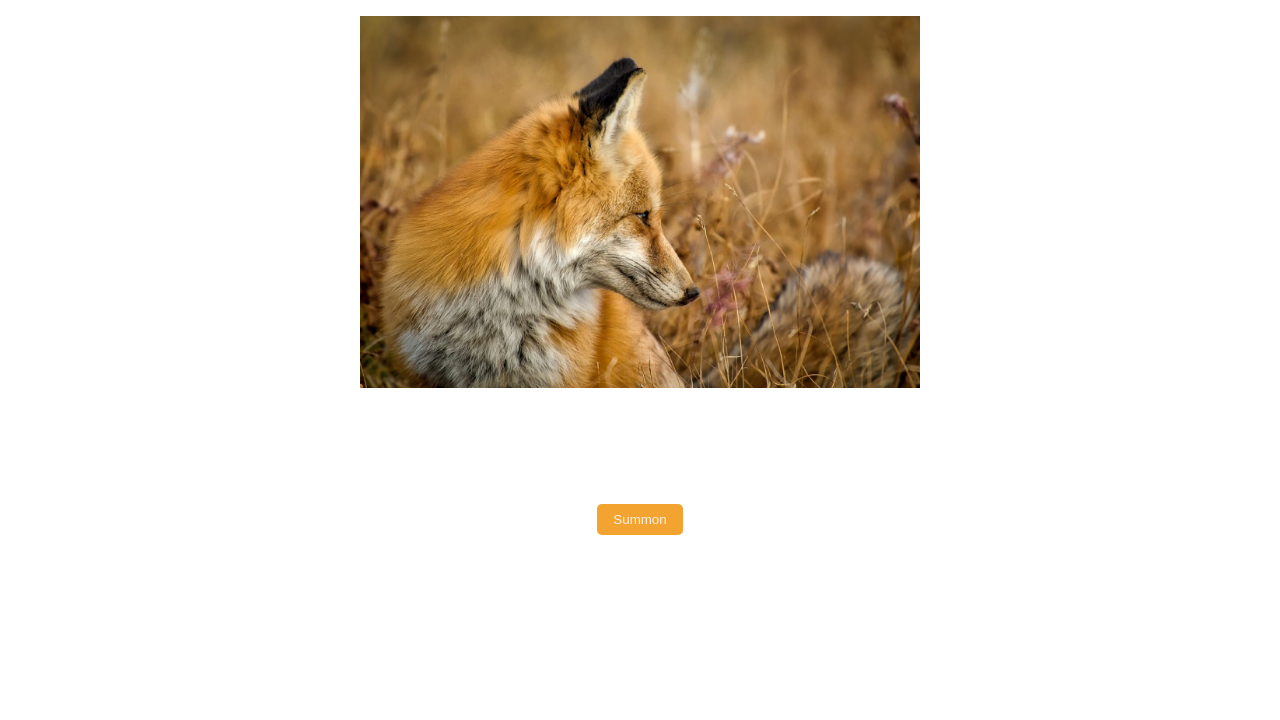
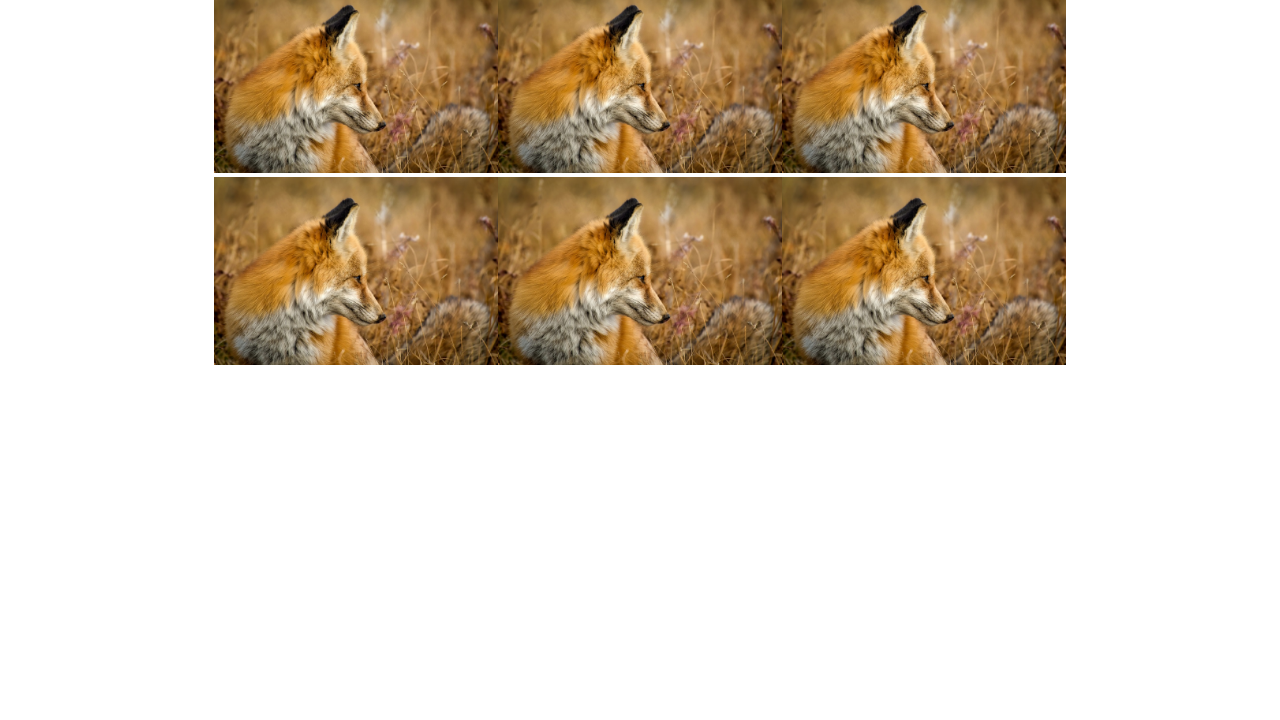
Before and after one commit to rskidmore1/ajax-project, a website: page index.html in a window 1280 px wide. Shown: the part 80-800 px from the top of the page. Drawn offline with Linux system fonts and the light colour scheme.

```diff
--- a/index.html
+++ b/index.html
@@ -1,5 +1,6 @@
 <!DOCTYPE html>
 <html lang="en">
+
 <head>
   <meta charset="UTF-8">
   <meta name="viewport" content="width=device-width, initial-scale=1.0">
@@ -11,10 +12,16 @@
   <link rel="preconnect" href="https://fonts.googleapis.com">
   <link rel="preconnect" href="https://fonts.gstatic.com" crossorigin>
   <link href="https://fonts.googleapis.com/css2?family=Alfa+Slab+One&display=swap" rel="stylesheet">
+  <link rel="preconnect" href="https://fonts.googleapis.com">
+  <link rel="preconnect" href="https://fonts.gstatic.com" crossorigin>
+  <link
+    href="https://fonts.googleapis.com/css2?family=Open+Sans:ital,wght@0,300;0,400;0,600;0,700;0,800;1,300;1,400;1,600;1,700&display=swap"
+    rel="stylesheet">
   <link rel="stylesheet" crossorigin="anonymous"
     href="https://cdnjs.cloudflare.com/ajax/libs/font-awesome/5.14.0/css/all.min.css"
     integrity="sha512-1PKOgIY59xJ8Co8+NE6FZ+LOAZKjy+KY8iq0G4B3CyeY6wYHN3yt9PW0XpSriVlkMXe40PTKnXrLnZ9+fkDaog==">
 </head>
+
 <body>
   <header>
     <div class="container">
@@ -34,20 +41,59 @@
   </header>
   <div class="container">
     <main>
+
+      <div class="summon-view hidden" data-view="summon">
         <div class="row">
           <div class="column-full ">
-          <div class="image-div center" >
-           <img class="image center " src="images/fox.png" />
+            <div class="image-div center">
+              <img class="image center " src="images/pleasesummon.png" />
             </div>
           </div>
         </div>
-      <div class="row summon-btn " data-view="summon-button">
+
+        <div class="row summon-btn main-btn-margin" data-view="summon-button">
           <div class="column-full">
-         <button class="summon-btn center orange-color rounded no-border light-font">Summon</button>
+            <button class=" main-btn-margin center orange-color rounded no-border light-font">Summon</button>
+          </div>
+        </div>
+        <div class="row accept-btn-div hidden" data-view="accept-reject-button">
+          <div class="column-half width-50">
+            <button class="accept-btn main-btn-margin right orange-color rounded no-border light-font">Accept</button>
+          </div>
+          <div class="column-half width-50">
+            <button class=" reject-btn main-btn-margin red-color rounded no-border light-font">Reject</button>
+          </div>
+        </div>
+      </div>
+
+      <div class="collection-view center" data-view="collection">
+
+        <div class="row">
+          <div class="column-third collection-item">
+            <img class="collection-img" src="images/fox.png">
+          </div>
+          <div class="column-third collection-item">
+            <img class="collection-img" src="images/fox.png">
+          </div>
+          <div class="column-third collection-item">
+            <img class="collection-img" src="images/fox.png">
+          </div>
+        </div>
+
+        <div class="row">
+          <div class="column-third collection-item">
+            <img class="collection-img" src="images/fox.png">
+          </div>
+          <div class="column-third collection-item">
+            <img  class="collection-img" src="images/fox.png">
+          </div>
+          <div class="column-third collection-item">
+            <img class="collection-img" src="images/fox.png">
           </div>
         </div>
 
 
+      </div>
 
     </main>
   </div>
```
Lines whose indentation alone changed are shown as unchanged.
